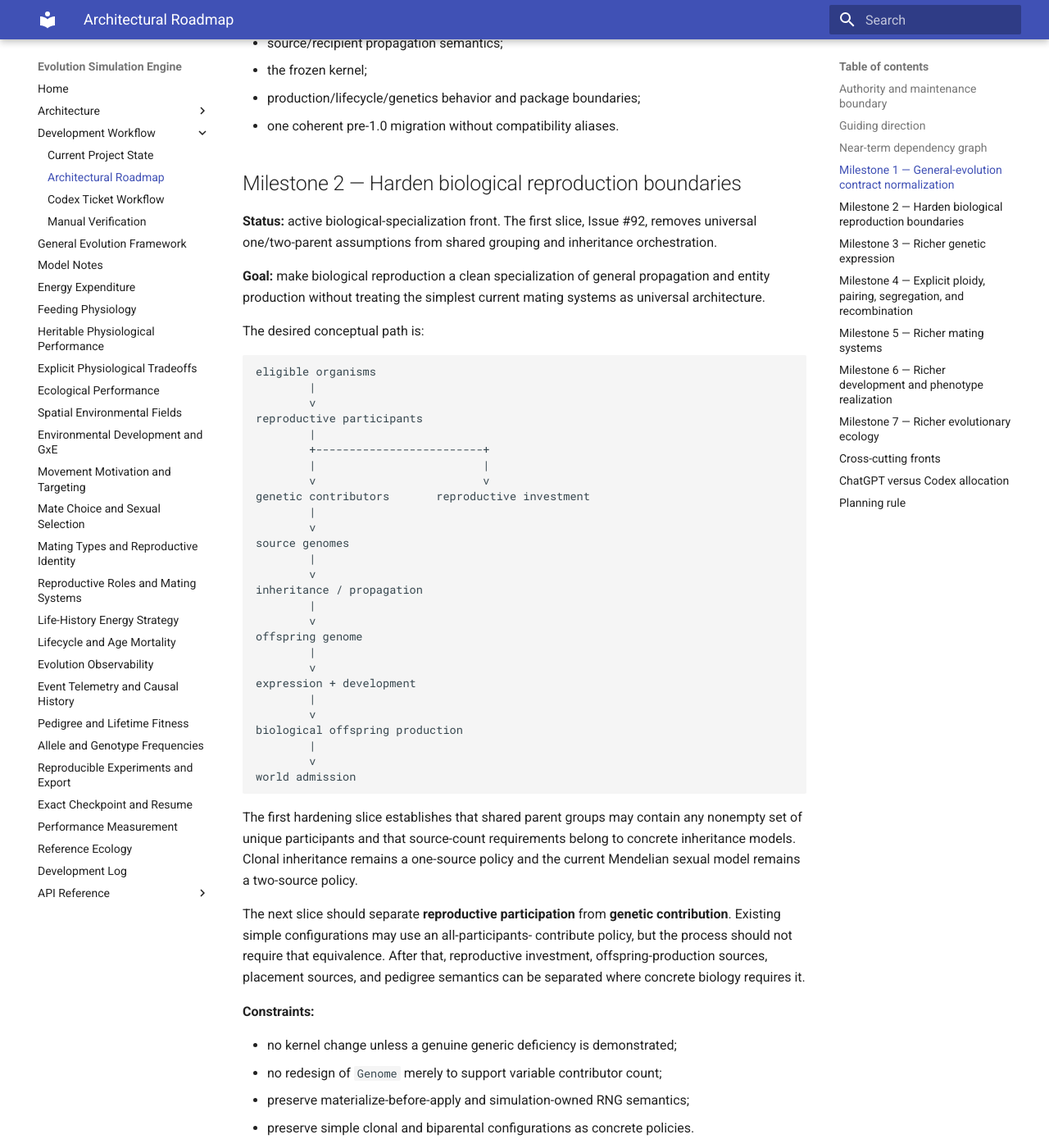
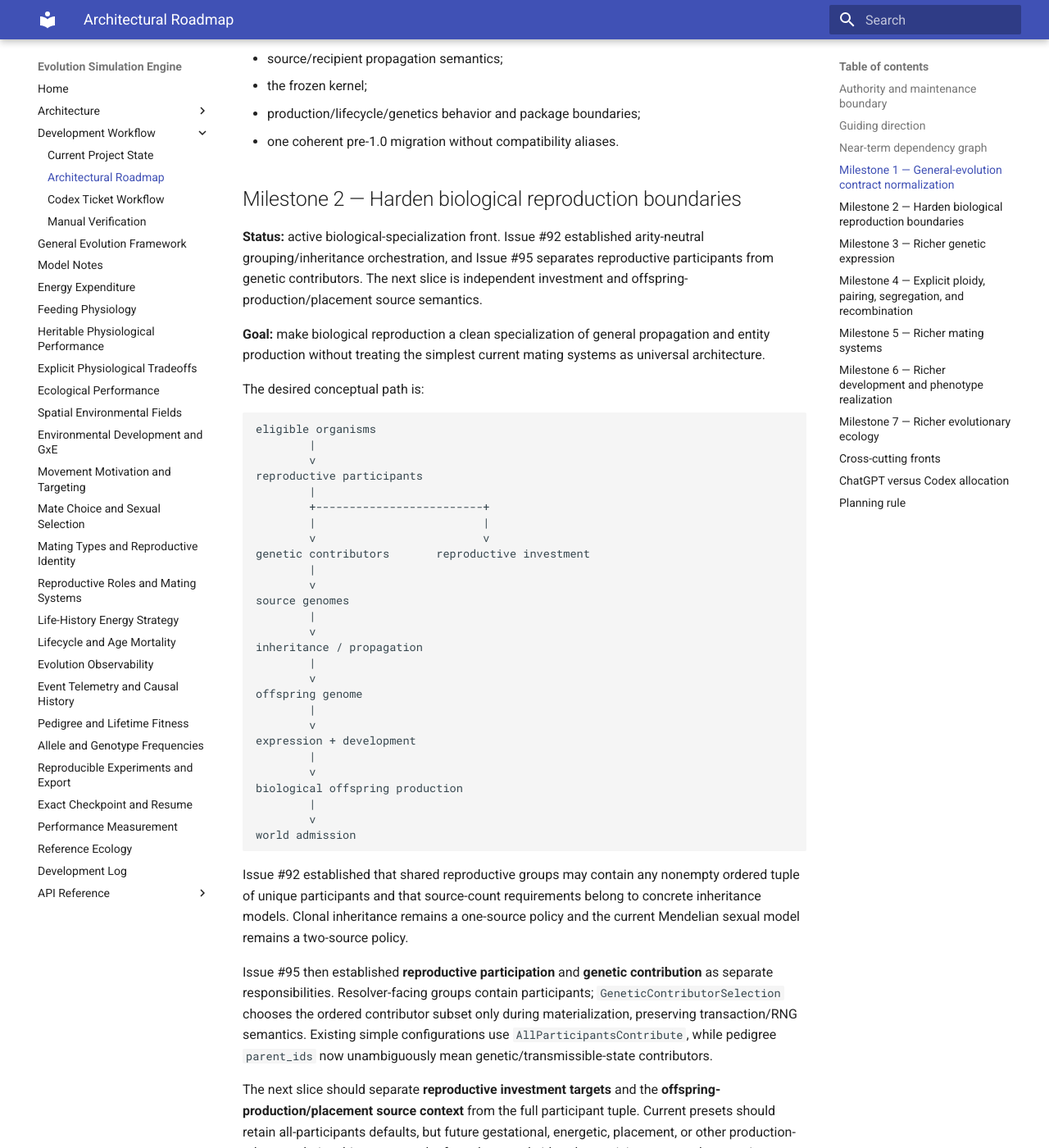
Before and after one commit to abdullahkhan57721/evolution-simulation-engine, an MkDocs documentation site: the page built from docs/development/roadmap.md, in a window 1280 px wide and 1400 px high, scrolled down 1979 px. Shown: the whole window at 82% size. Built offline with MkDocs 1.6.1 and Material for MkDocs 9.7.7, drawn with Linux system fonts in a browser that asks for light colours; some of the changed text lies outside the part shown.

Commit message:
Advance roadmap past participant contributor separation

````diff
--- a/docs/development/roadmap.md
+++ b/docs/development/roadmap.md
@@ -46,6 +46,7 @@ transmissible-state contract normalization
 reproduction arity neutrality
         |
         v
+#95
 participant / contributor separation
         |
         v
@@ -93,9 +94,10 @@ inheritance and genome terminology remain domain-native specializations. See ADR
 
 ## Milestone 2 — Harden biological reproduction boundaries
 
-**Status:** active biological-specialization front. The first slice, Issue #92,
-removes universal one/two-parent assumptions from shared grouping and inheritance
-orchestration.
+**Status:** active biological-specialization front. Issue #92 established
+arity-neutral grouping/inheritance orchestration, and Issue #95 separates
+reproductive participants from genetic contributors. The next slice is independent
+investment and offspring-production/placement source semantics.
 
 **Goal:** make biological reproduction a clean specialization of general
 propagation and entity production without treating the simplest current mating
@@ -133,16 +135,23 @@ biological offspring production
 world admission
 ```
 
-The first hardening slice establishes that shared parent groups may contain any
-nonempty set of unique participants and that source-count requirements belong to
+Issue #92 established that shared reproductive groups may contain any nonempty
+ordered tuple of unique participants and that source-count requirements belong to
 concrete inheritance models. Clonal inheritance remains a one-source policy and
 the current Mendelian sexual model remains a two-source policy.
 
-The next slice should separate **reproductive participation** from **genetic
-contribution**. Existing simple configurations may use an all-participants-
-contribute policy, but the process should not require that equivalence. After
-that, reproductive investment, offspring-production sources, placement sources,
-and pedigree semantics can be separated where concrete biology requires it.
+Issue #95 then established **reproductive participation** and **genetic
+contribution** as separate responsibilities. Resolver-facing groups contain
+participants; `GeneticContributorSelection` chooses the ordered contributor subset
+only during materialization, preserving transaction/RNG semantics. Existing simple
+configurations use `AllParticipantsContribute`, while pedigree `parent_ids` now
+unambiguously mean genetic/transmissible-state contributors.
+
+The next slice should separate **reproductive investment targets** and the
+**offspring-production/placement source context** from the full participant tuple.
+Current presets should retain all-participants defaults, but future gestational,
+energetic, placement, or other production-relevant relationships must not be forced
+to equal either the participant set or the genetic-contributor set.
 
 **Constraints:**
 
@@ -218,15 +227,15 @@ semantics; Codex selectively for repetitive matrices and settled implementations
 beyond primarily pairwise group formation.
 
 The project already supports arbitrary mating-type labels, compatibility networks,
-and multiple reproductive roles per mating type. Future work should build on those
-capabilities toward:
+multiple reproductive roles per mating type, arity-neutral reproductive groups,
+and contributor subsets distinct from participants. Future work should build on
+those capabilities toward:
 
 - asymmetric and ordered roles;
 - multi-participant reproductive groups;
 - hermaphroditic systems;
 - role-sensitive mate choice;
-- variable genetic-contributor subsets once participant/contributor separation is
-  established.
+- richer policies determining which participants contribute genetic state.
 
 Mating-system composition should remain separate from low-level inheritance.
 
````
